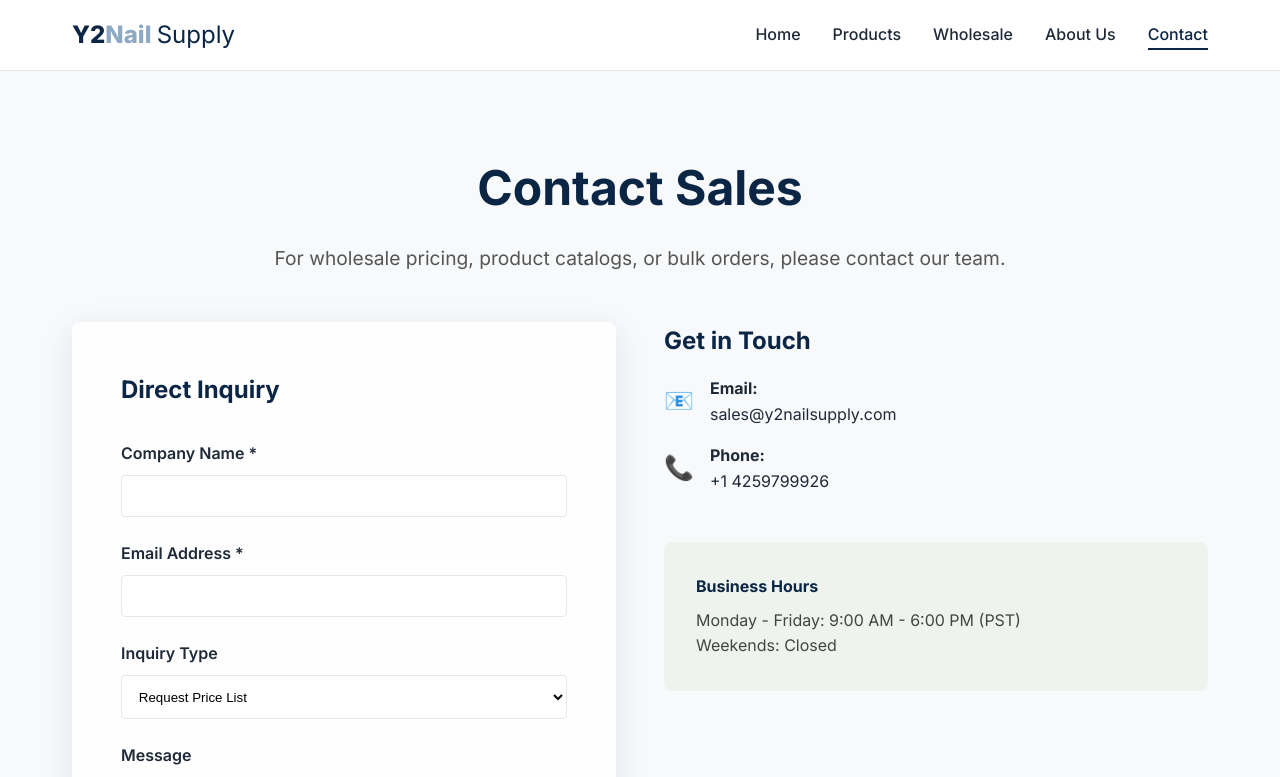
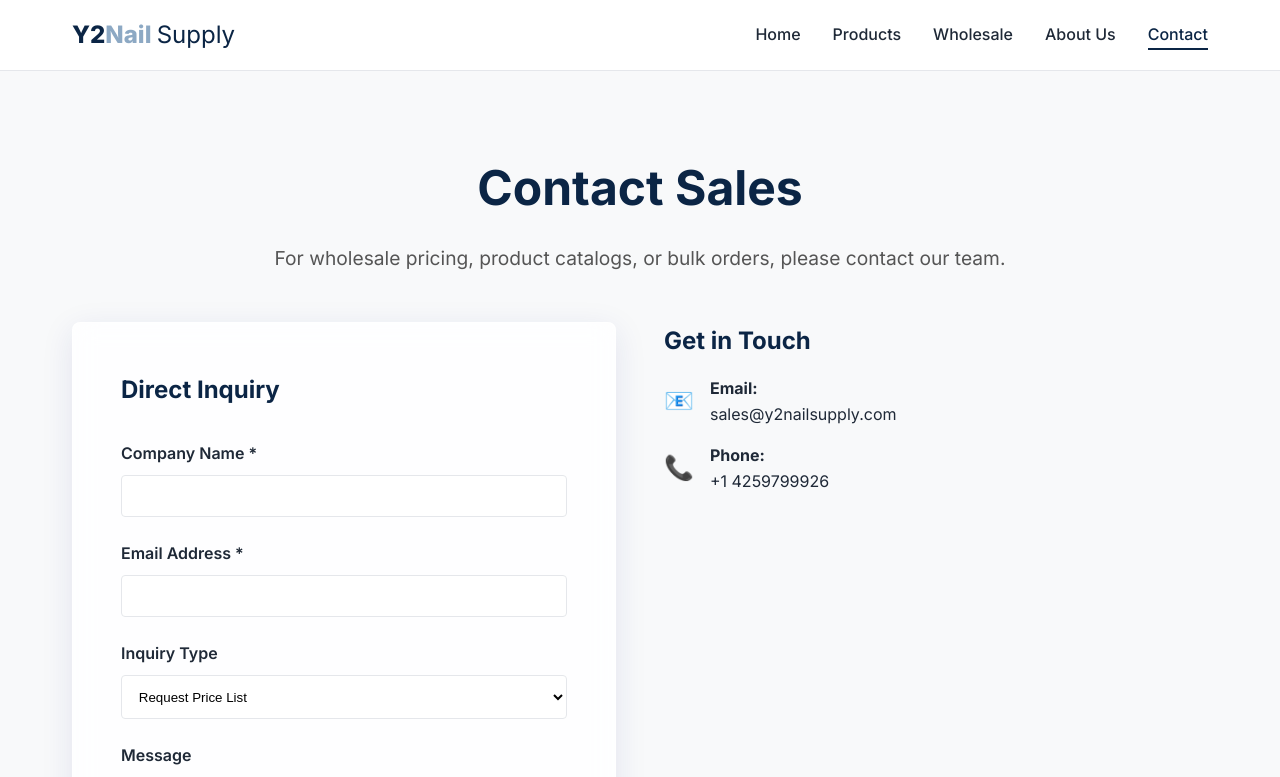
Before and after one commit to slashgu/vuelabsupply, a React (Vite) app in the folder y2-nail-supply/: page /contact in a window 1280 px wide. Shown: the top 777 px of the page. Built offline with nearby package versions, Linux system fonts and the light colour scheme.

Commit message:
Remove business hours block from contact page

```diff
--- a/y2-nail-supply/src/pages/Contact.jsx
+++ b/y2-nail-supply/src/pages/Contact.jsx
@@ -60,13 +60,7 @@ const Contact = () => {
                 </ul>
               </div>
 
-              <div style={{ padding: '2rem', backgroundColor: '#eef4ed', borderRadius: '8px' }}>
-                <h4 style={{ color: 'var(--primary-color)', marginBottom: '0.5rem' }}>Business Hours</h4>
-                <p style={{ color: '#444' }}>
-                  Monday - Friday: 9:00 AM - 6:00 PM (PST)<br />
-                  Weekends: Closed
-                </p>
-              </div>
+
             </div>
 
           </div>
```
